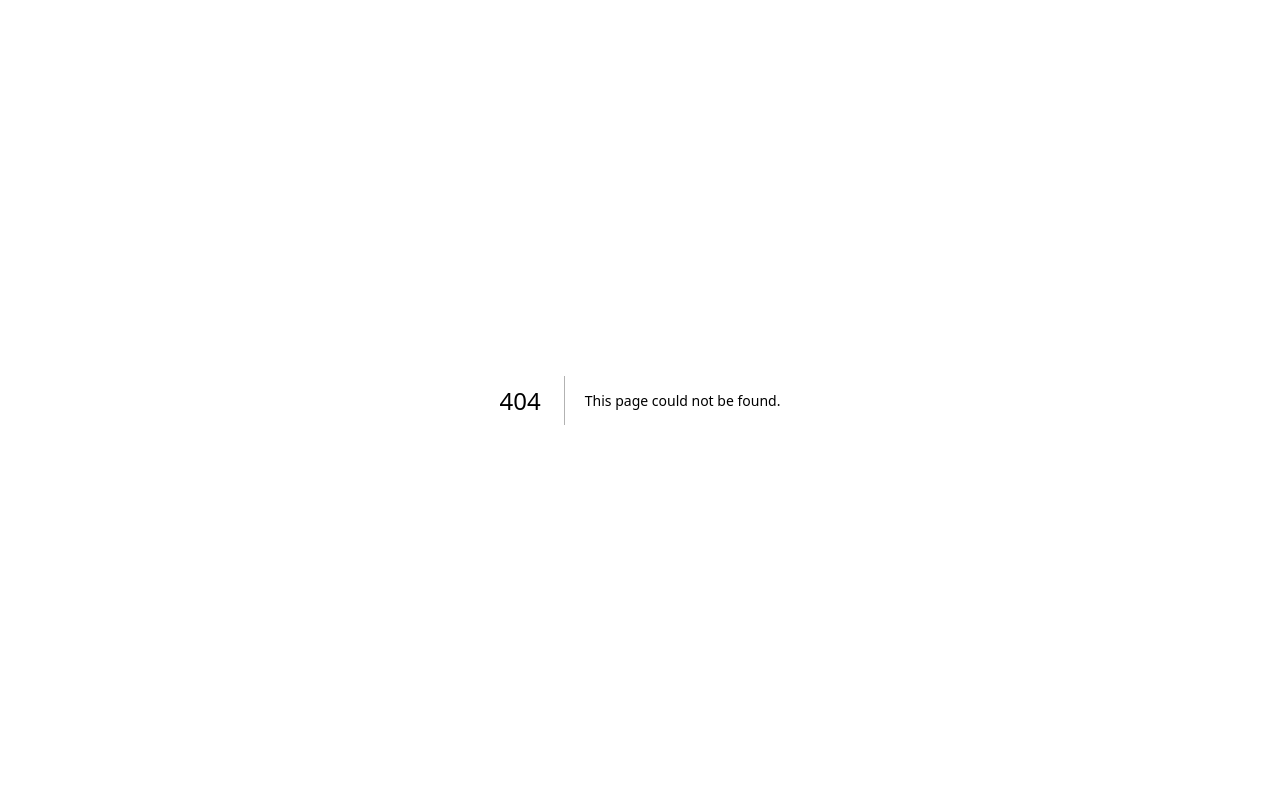
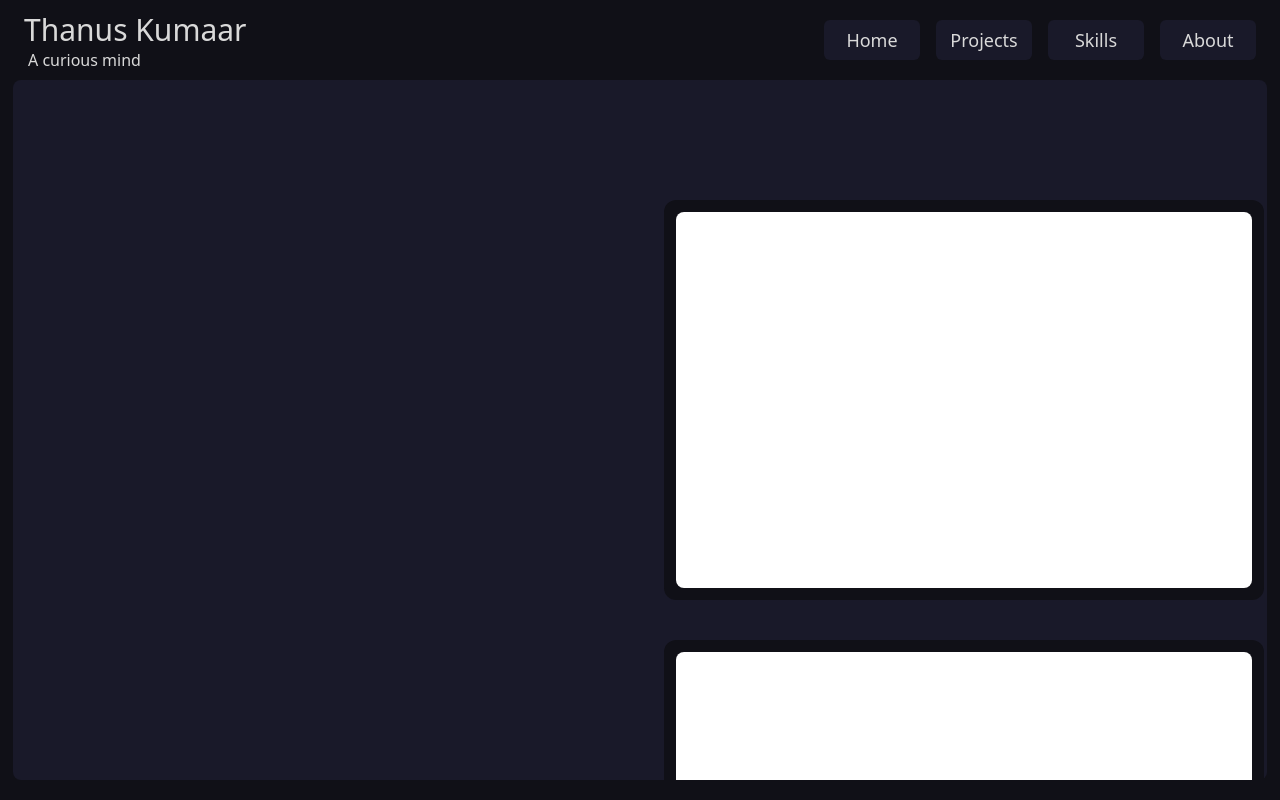
Before and after one commit to Thanus-Kumaar/Portfolio, a Next.js app: page /certificates in a window 1280 px wide. Before the commit this address had no page. Built offline with nearby package versions, Linux system fonts and the light colour scheme.

Commit message:
Cerificates page ready..image not checked

```diff
--- /dev/null
+++ b/src/app/certificates/page.js
@@ -0,0 +1,56 @@
+import Navbar from "../components/navbar";
+import Footer from '../components/footer';
+import "../../../public/noScrollbar.css";
+
+export default function Certifications() {
+  const cert = [
+    {
+      title: "asdavave",
+      desc: "adsq r3wfrw 54yerysrgg sadasd asdasd asdlkjas laskdnalsdk asldknasdlk asldknwerwer",
+      img: "",
+    },
+    {
+      title: "asdavave",
+      desc: "adsq r3wfrw 54yerysrgg werwer",
+      img: "",
+    },
+    {
+      title: "asdavave",
+      desc: "adsq r3wfrw 54yerysrgg werwer",
+      img: "",
+    },
+  ];
+  return (
+    <main className="bg-primary-dark text-secondary-light font-sans h-screen flex flex-col">
+      <Navbar />
+      <div className="flex-1 w-[98%] rounded-lg mb-5 bg-secondary-dark mx-auto align-middle overflow-scroll noScrollBar">
+        <div className="w-full overflow-scroll noScrollBar">
+          <div className="w-full text-center">
+            <div className="h-[100px] mx-auto"></div>
+            {cert.map((cert, id) => (
+              <div className="flex flex-row gap-10 group">
+                <div
+                  key={id}
+                  className="w-[600px] h-[400px] my-5 mx-auto p-3 text-secondary-light"
+                >
+                  <div className="mt-28 opacity-0 transition duration-200 group-hover:opacity-100">
+                    <div className="text-3xl mb-5">{cert.title}</div>
+                    <div className="text-lg w-[85%] mx-auto">{cert.desc}</div>
+                  </div>
+                </div>
+                <div
+                  key={id}
+                  className="w-[600px] h-[400px] my-5 mx-auto p-3 rounded-xl bg-primary-dark text-secondary-light certies"
+                >
+                  <div className="h-full w-full bg-white rounded-lg"></div>
+                </div>
+              </div>
+            ))}
+            <div className="h-[100px] mx-auto"></div>
+          </div>
+        </div>
+        <Footer />
+      </div>
+    </main>
+  );
+}
--- a/src/app/components/navbar.js
+++ b/src/app/components/navbar.js
@@ -13,9 +13,18 @@ export default function NavBar() {
         <div className="pl-1 text-md">A curious mind</div>
       </div>
       <div className="flex flex-row gap-4 pt-2">
-        <Button buttonBody={"Home"} onClick={redirectProjects} />
-        <Button buttonBody={"Projects"} onClick={redirectProjects} />
-        <Button buttonBody={"Skills"} onClick={redirectProjects} />
+        <Button
+          buttonBody={"Home"}
+          onClick={() => (window.location.href = "/")}
+        />
+        <Button
+          buttonBody={"Projects"}
+          onClick={() => (window.location.href = "/projects")}
+        />
+        <Button
+          buttonBody={"Skills"}
+          onClick={() => (window.location.href = "/certificates")}
+        />
         <Button buttonBody={"About"} onClick={redirectProjects} />
       </div>
     </div>
--- a/src/app/projects/page.js
+++ b/src/app/projects/page.js
@@ -3,6 +3,7 @@ import { useState } from "react";
 import Image from "next/image";
 
 import Navbar from "../components/navbar";
+import Footer from "../components/footer";
 import "../../../public/noScrollBar.css";
 import { FaSquareArrowUpRight } from "react-icons/fa6";
 
@@ -35,7 +36,7 @@ export default function Projects() {
       <Navbar />
       <div className="flex-1 w-[98%] rounded-lg mb-5 bg-secondary-dark mx-auto align-middle overflow-scroll noScrollBar">
         <div className="text-[30px] ml-10 mt-4">Projects</div>
-        <div className="mx-8 my-3 flex flex-wrap flex-row justify-between gap-y-8">
+        <div className="mx-8 my-5 flex flex-wrap flex-row justify-between gap-y-8">
           {projects.map((project, index) => (
             <div
               key={index}
@@ -56,6 +57,7 @@ export default function Projects() {
             </div>
           ))}
         </div>
+        <Footer />
       </div>
     </main>
   );
```
